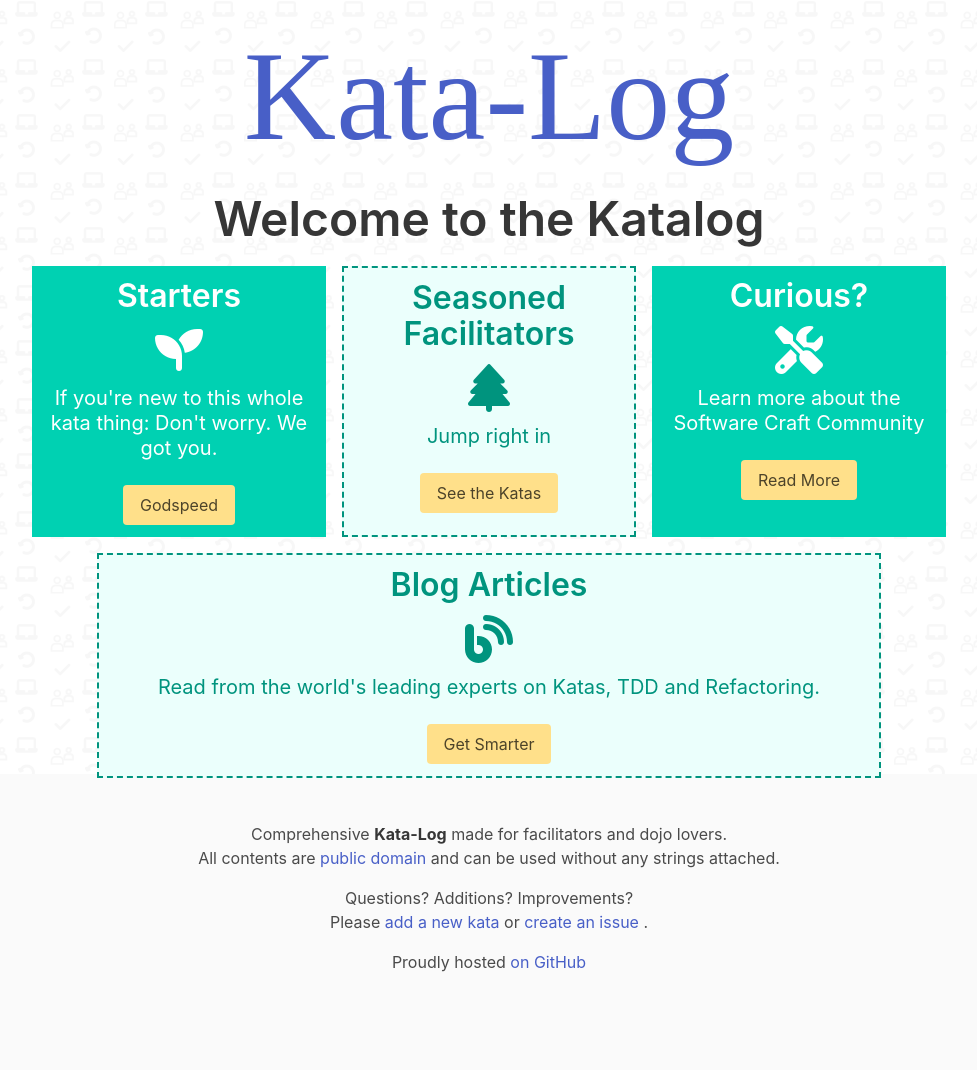
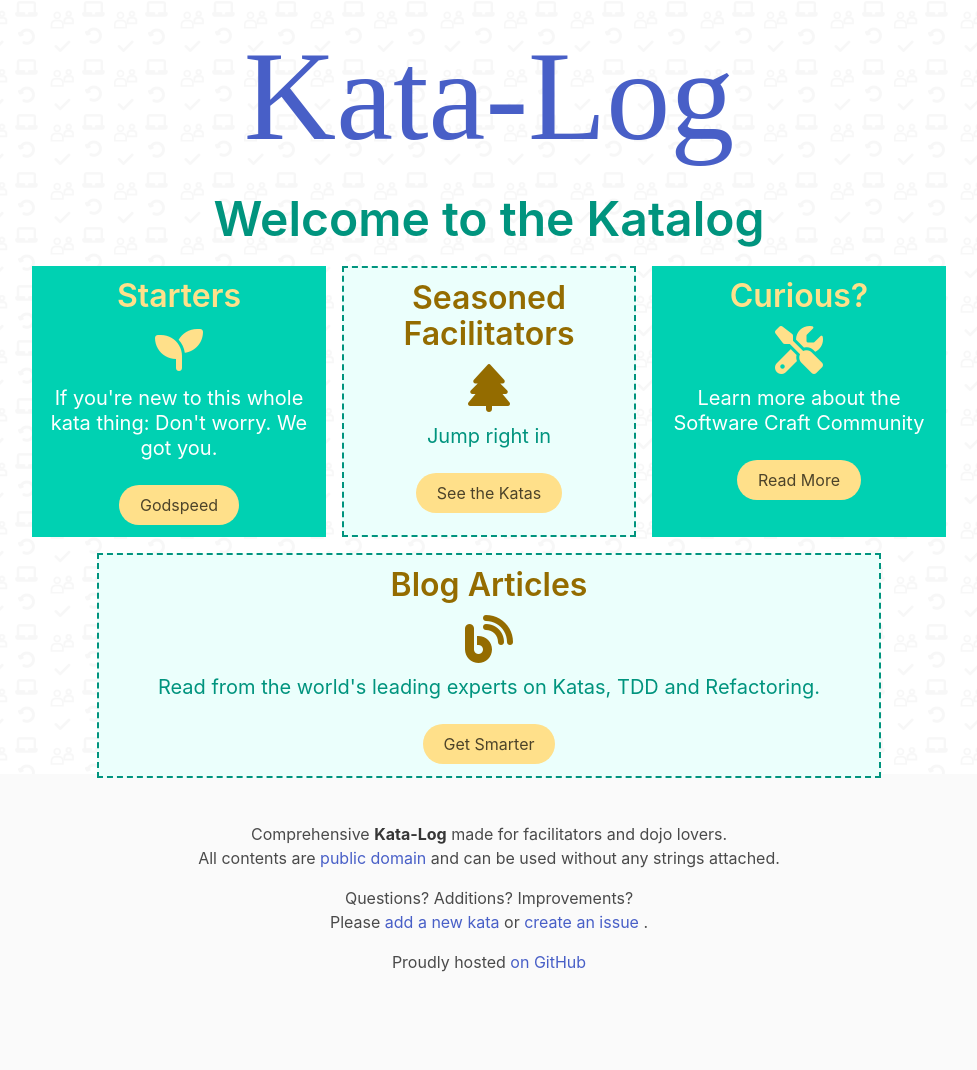
Before and after one commit to softwarecrafters/kata-log, a Jekyll site: the page built from landing.html, in a window 1280 px wide. Shown: the whole page, without its empty margins (151-1128 px from the left). Built offline with Jekyll 4.4.1, drawn with Linux system fonts in a browser that asks for light colours; some web fonts are replaced.

Commit message:
add curriculum

```diff
--- a/_layouts/landing.html
+++ b/_layouts/landing.html
@@ -1,7 +1,7 @@
 {% include new_header.html %}
 
 <div class="is-spaced has-text-centered block">
-    <h1 class="title is-1"><strong>{{ page.title }}</strong></h1>
+    <h1 class="title is-1 has-text-primary-dark"><strong>{{ page.title }}</strong></h1>
 </div>
 
 
--- a/landing.html
+++ b/landing.html
@@ -5,35 +5,35 @@
 
 <div class="columns has-text-centered is-align-items-stretch is-centered is-multiline">
     <div class="column has-background-primary has-text-white is-3 m-2">
-        <p class="title has-text-white">Starters</p>
-        <span class="icon is-size-1 block">
+        <p class="title has-text-warning">Starters</p>
+        <span class="icon is-size-1 block has-text-warning">
             <i class="fas fa-seedling" aria-hidden="true"></i>
         </span>
         <p class="subtitle has-text-white">If you're new to this whole kata thing: Don't worry. We got you.</p>
-        <a class="button is-warning" href="distilled_practices.html">Godspeed</a>
+        <a class="button is-warning is-rounded" href="curriculum.html">Godspeed</a>
     </div>
     <div class="column has-background-primary-light has-border is-3 m-2">
-        <p class="title has-text-primary-dark">Seasoned Facilitators</p>
-        <span class="icon is-size-1 block has-text-primary-dark">
+        <p class="title has-text-warning-dark">Seasoned Facilitators</p>
+        <span class="icon is-size-1 block has-text-primary-dark has-text-warning-dark">
             <i class="fas fa-tree" aria-hidden="true"></i>
         </span>
         <p class="subtitle has-text-primary-dark">Jump right in</p>
-        <a class="button is-warning" href="katas.html">See the Katas</a>
+        <a class="button is-warning is-rounded" href="katas.html">See the Katas</a>
     </div>
     <div class="column has-background-primary has-text-primary is-3 m-2">
-        <p class="title has-text-white">Curious?</p>
-        <span class="icon is-size-1 block has-text-white">
+        <p class="title has-text-warning">Curious?</p>
+        <span class="icon is-size-1 block has-text-white has-text-warning">
             <i class="fas fa-screwdriver-wrench" aria-hidden="true"></i>
         </span>
         <p class="subtitle has-text-white">Learn more about the<br>Software Craft Community</p>
-        <a class="button is-warning" href="craft.html">Read More</a>
+        <a class="button is-warning is-rounded" href="craft.html">Read More</a>
     </div>
     <div class="column has-background-primary-light has-border is-8 m-2">
-        <p class="title has-text-primary-dark">Blog Articles</p>
-        <span class="icon is-size-1 block has-text-primary-dark">
+        <p class="title has-text-warning-dark">Blog Articles</p>
+        <span class="icon is-size-1 block has-text-warning-dark">
             <i class="fas fa-blog" aria-hidden="true"></i>
         </span>
         <p class="subtitle has-text-primary-dark">Read from the world's leading experts on Katas, TDD and Refactoring.</p>
-        <a class="button is-warning" href="blog.html">Get Smarter</a>
+        <a class="button is-warning is-rounded" href="blog.html">Get Smarter</a>
     </div>
 </div>
```
Also changed, not shown: curriculum.html (added, +56 -0 lines).
